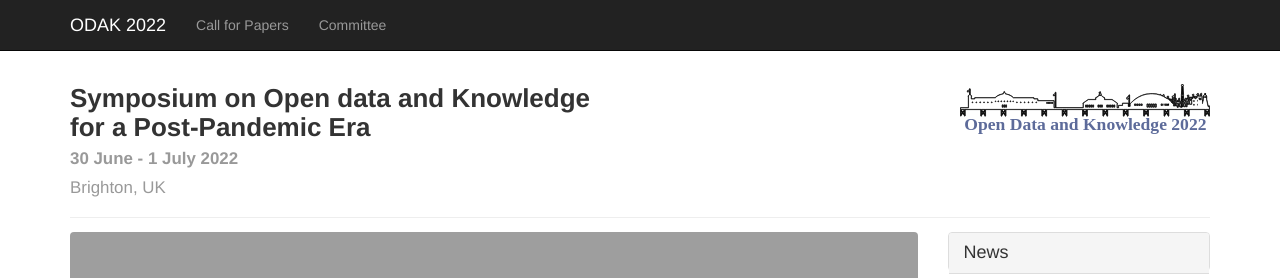
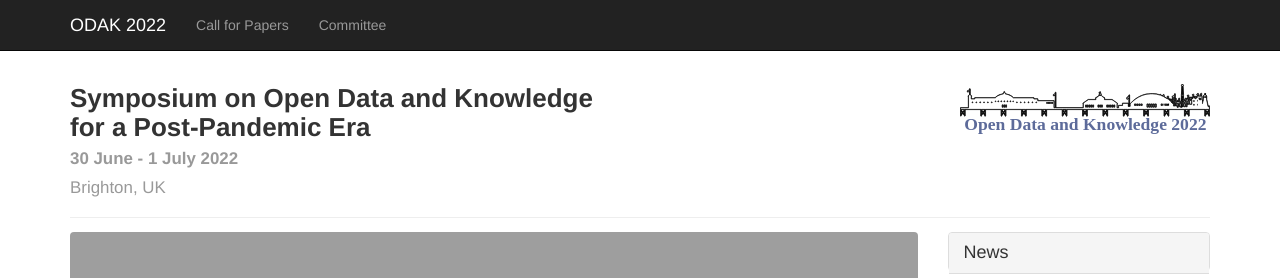
Before and after one commit to UniversityofBrighton/odak, a Jekyll site: the page built from 2022/index.md, in a window 1280 px wide and 1339 px high. Shown: the top 278 px of the window. Built offline with Jekyll 4.4.1, drawn with Linux system fonts in a browser that asks for light colours; comment, search, counter and statistics services are not loaded.

```diff
--- a/_data/egsr.yml
+++ b/_data/egsr.yml
@@ -1,7 +1,7 @@
 current-year: 2022
 
 2022:
-    title: "<b>Symposium on Open data and Knowledge for a Post-Pandemic Era</b>"
+    title: "<b>Symposium on Open Data and Knowledge for a Post-Pandemic Era</b>"
     date: "30 June - 1 July 2022"
     location: "Brighton, UK"
     logo: "img/2022/odaklogo.svg"
```
